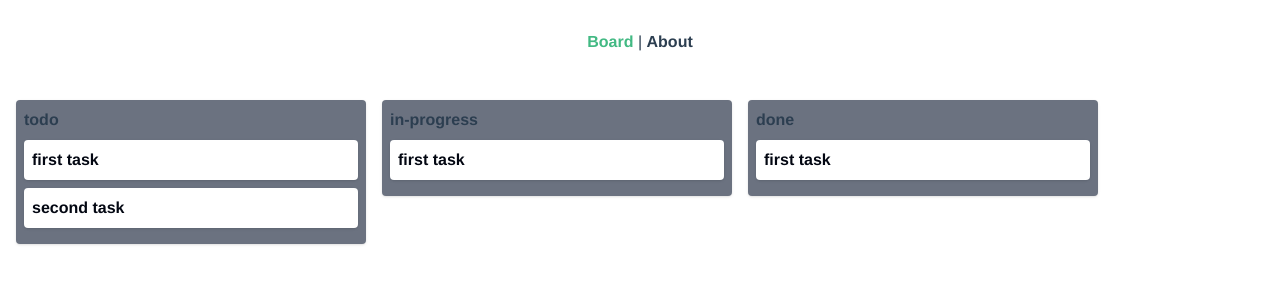
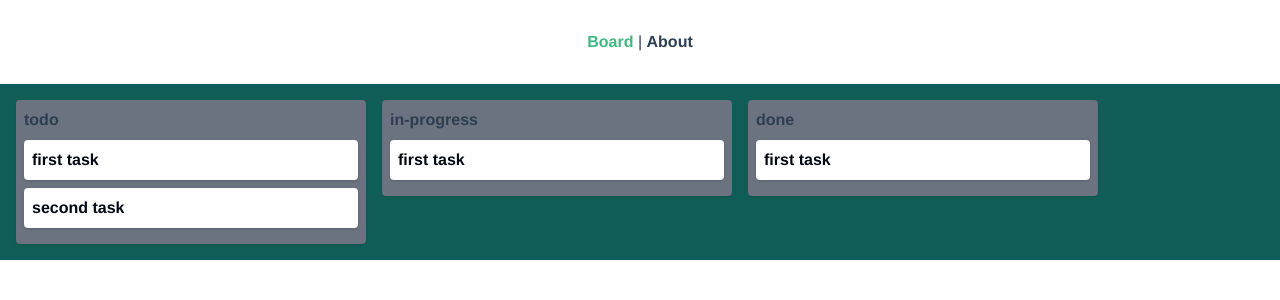
Before and after one commit to Rony-dot/task-manager, a Vue app: page / in a window 1280 px wide. Shown: the top 300 px of the page. Built offline with nearby package versions, Linux system fonts and the light colour scheme.

Commit message:
May 25, 2023, 12:13 AM

```diff
--- a/src/views/Board.vue
+++ b/src/views/Board.vue
@@ -36,7 +36,7 @@ export default {
     min-width: 350px;
 }
 .board {
-    @apply  p-4  h-full overflow-auto;
+    @apply bg-teal-800 p-4  h-full overflow-auto;
 }
 .task-bg {
   @apply  absolute;
```
